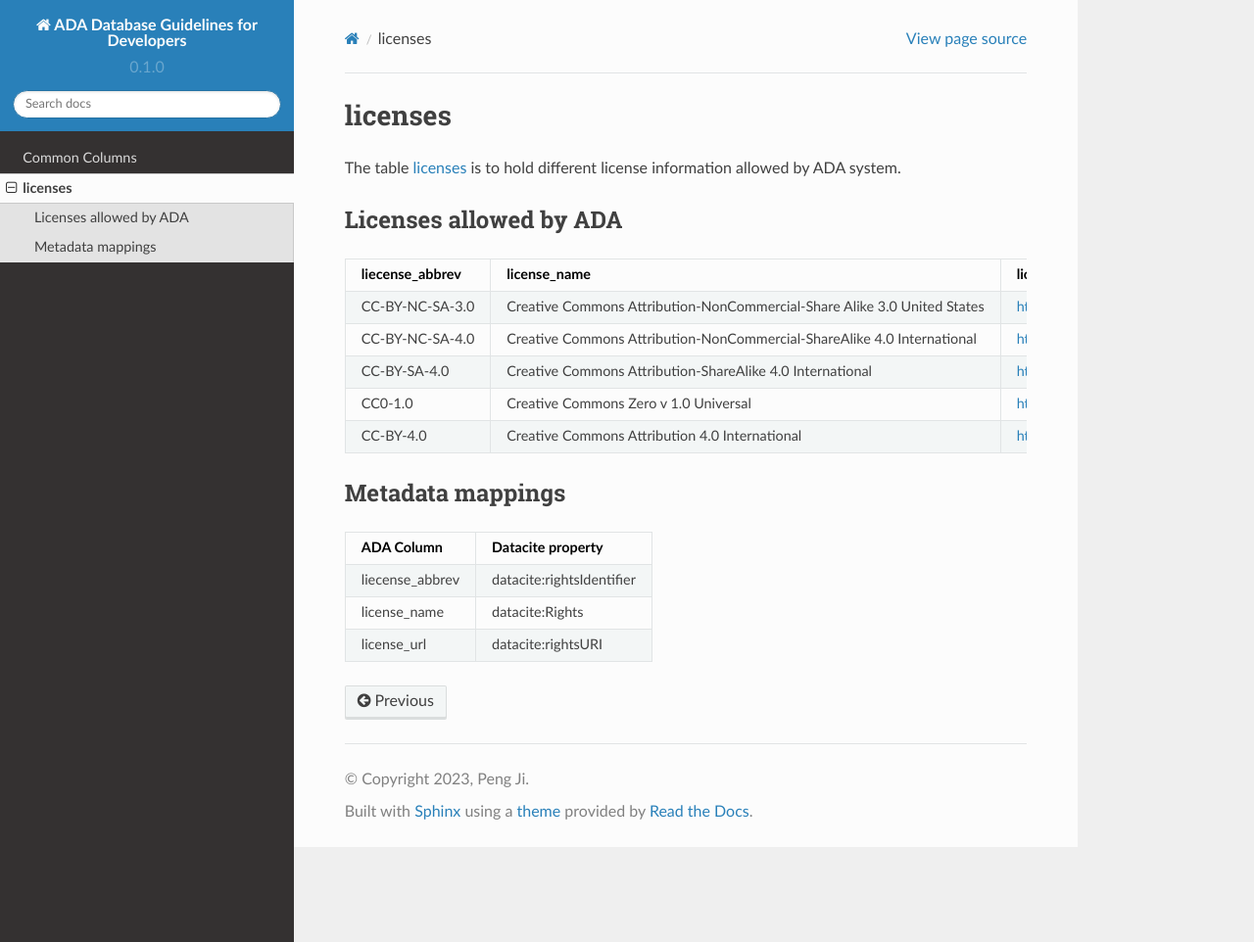
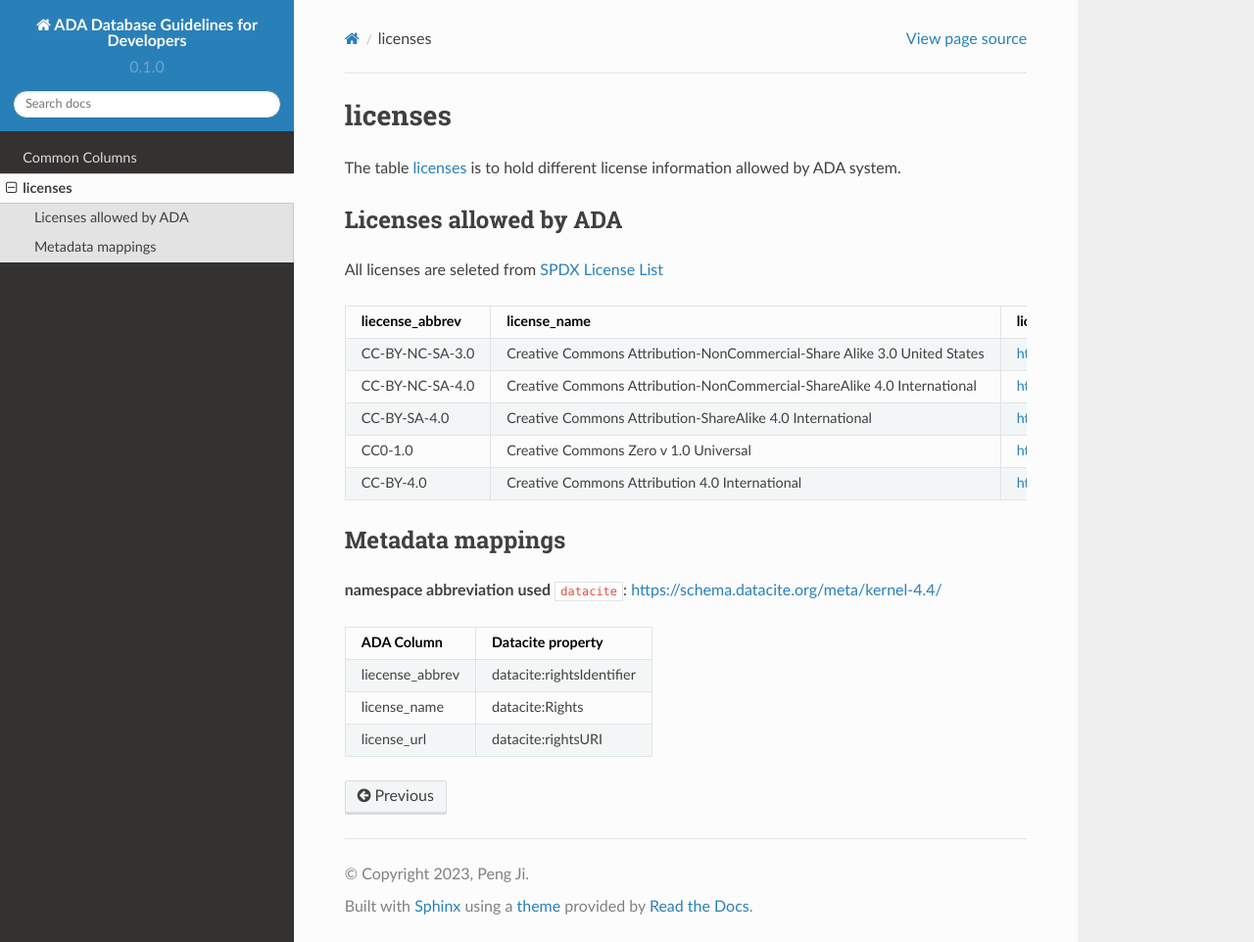
Before and after one commit to amds-ldeo/ada-db-spec, a Sphinx documentation site: the page built from docs/source/licenses.rst, in a window 1280 px wide and 962 px high. Shown: the whole window at 98% size. Built offline with Sphinx 7.4.7 and the Read the Docs theme 2.0.0, drawn with Linux system fonts in a browser that asks for light colours.

Commit message:
refactor: update the content of licenses.rst

```diff
--- a/docs/source/licenses.rst
+++ b/docs/source/licenses.rst
@@ -4,6 +4,7 @@ The table `licenses <https://schema.astromat.org/ada/tables/licenses.html>`_ is
 
 Licenses allowed by ADA
 -----------------------
+All licenses are seleted from `SPDX License List <https://spdx.org/licenses/>`_
 
 ======================= ============================================================================= ============================================
 liecense_abbrev         license_name                                                                  license_url
@@ -17,6 +18,8 @@ CC-BY-4.0  	            Creative Commons Attribution 4.0 International
 
 Metadata mappings
 -----------------
+**namespace abbreviation used**
+``datacite``: https://schema.datacite.org/meta/kernel-4.4/
 
 ======================= =======================
 ADA Column              Datacite property
```
